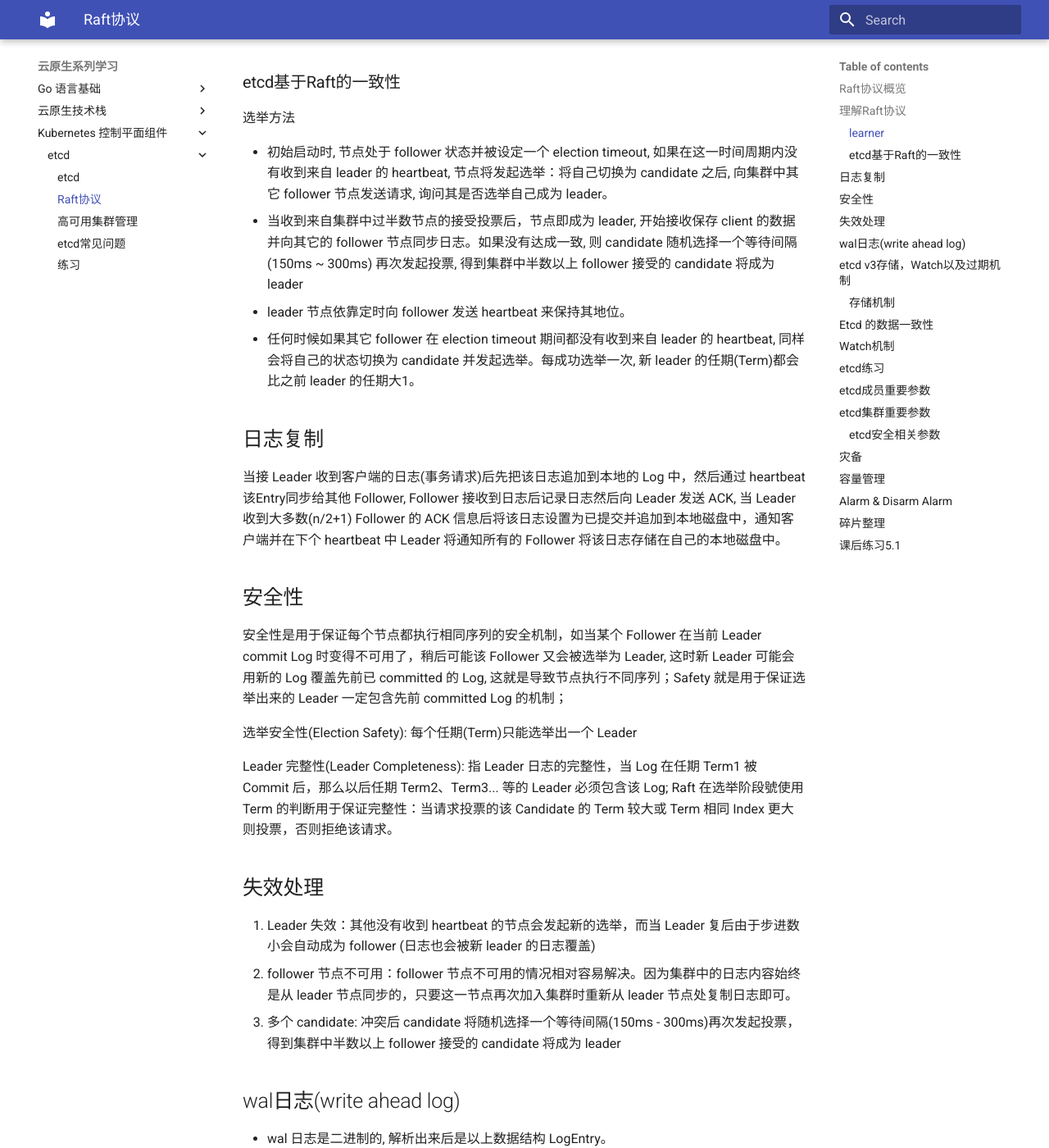
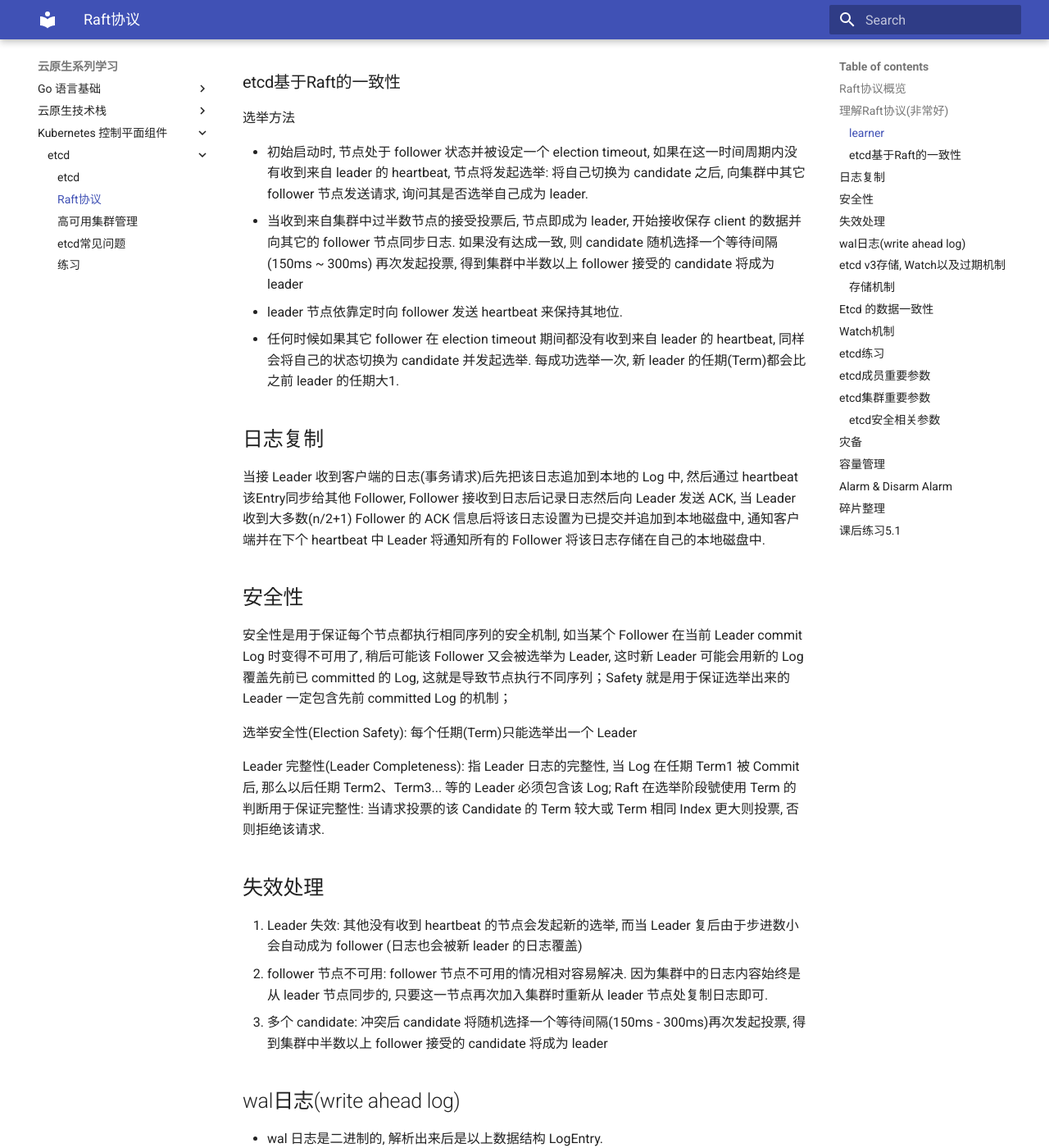
Before and after one commit to mkbooks/k8s-mengfanjie, an MkDocs documentation site: the page built from docs/3/2.md, in a window 1280 px wide and 1400 px high, scrolled down 1367 px. Shown: the whole window at 82% size. Built offline with MkDocs 1.6.1 and Material for MkDocs 9.7.7, drawn with Linux system fonts in a browser that asks for light colours; some of the changed text lies outside the part shown.

```diff
--- a/docs/3/2.md
+++ b/docs/3/2.md
@@ -1,67 +1,67 @@
 # Raft协议
 ## Raft协议概览
-Raft 协议基于 quorum 机制，即大多数同意原则, 任何的变更都需超过半数的成员确认
+Raft 协议基于 quorum 机制, 即大多数同意原则, 任何的变更都需超过半数的成员确认
 ![Raft协议概览](images/Raft%E5%8D%8F%E8%AE%AE%E6%A6%82%E8%A7%88.png)
 
-## 理解Raft协议
+## 理解Raft协议(非常好)
 [http://thesecretlivesofdata.com/raft/](http://thesecretlivesofdata.com/raft/)
 
 ### learner
 Raft 4.2.1 引入的新角色
 
-当出现一个 etcd 集群需要增加节点时，新节点与 Leader 的数据差异较大，需要较多数据同步才能跟上 leader 的最新的数据。
+当出现一个 etcd 集群需要增加节点时, 新节点与 Leader 的数据差异较大, 需要较多数据同步才能跟上 leader 的最新的数据.
 
-此时 Leader 的网络带宽很可能被用尽,进而使得 leader 无法正常保持心跳。
+此时 Leader 的网络带宽很可能被用尽, 进而使得 leader 无法正常保持心跳.
 
-进而导致 follower 重新发起投票。
+进而导致 follower 重新发起投票.
 
-进而可能引发 etcd 集群不可用。
+进而可能引发 etcd 集群不可用.
 
-<font color="blue">Learner 角色只接收数据而不参与投票，因此增加 learner 节点时,集群的 quorum 不变。</font>
+<font color="blue">Learner 角色只接收数据而不参与投票, 因此增加 learner 节点时, 集群的 quorum 不变. </font>
 ![learner](images/learner.png)
 
 ### etcd基于Raft的一致性
 选举方法
 
-- 初始启动时, 节点处于 follower 状态并被设定一个 election timeout, 如果在这一时间周期内没有收到来自 leader 的 heartbeat, 节点将发起选举：将自己切换为 candidate 之后, 向集群中其它 follower 节点发送请求, 询问其是否选举自己成为 leader。
-- 当收到来自集群中过半数节点的接受投票后，节点即成为 leader, 开始接收保存 client 的数据并向其它的 follower 节点同步日志。如果没有达成一致, 则 candidate 随机选择一个等待间隔(150ms ~ 300ms) 再次发起投票, 得到集群中半数以上 follower 接受的 candidate 将成为 leader
-- leader 节点依靠定时向 follower 发送 heartbeat 来保持其地位。
-- 任何时候如果其它 follower 在 election timeout 期间都没有收到来自 leader 的 heartbeat, 同样会将自己的状态切换为 candidate 并发起选举。每成功选举一次, 新 leader 的任期(Term)都会比之前 leader 的任期大1。
+- 初始启动时, 节点处于 follower 状态并被设定一个 election timeout, 如果在这一时间周期内没有收到来自 leader 的 heartbeat, 节点将发起选举: 将自己切换为 candidate 之后, 向集群中其它 follower 节点发送请求, 询问其是否选举自己成为 leader.
+- 当收到来自集群中过半数节点的接受投票后, 节点即成为 leader, 开始接收保存 client 的数据并向其它的 follower 节点同步日志. 如果没有达成一致, 则 candidate 随机选择一个等待间隔(150ms ~ 300ms) 再次发起投票, 得到集群中半数以上 follower 接受的 candidate 将成为 leader
+- leader 节点依靠定时向 follower 发送 heartbeat 来保持其地位.
+- 任何时候如果其它 follower 在 election timeout 期间都没有收到来自 leader 的 heartbeat, 同样会将自己的状态切换为 candidate 并发起选举. 每成功选举一次, 新 leader 的任期(Term)都会比之前 leader 的任期大1.
 
 ## 日志复制
-当接 Leader 收到客户端的日志(事务请求)后先把该日志追加到本地的 Log 中，然后通过 heartbeat 该Entry同步给其他 Follower, Follower 接收到日志后记录日志然后向 Leader 发送 ACK, 当 Leader 收到大多数(n/2+1) Follower 的 ACK 信息后将该日志设置为已提交并追加到本地磁盘中，通知客户端并在下个 heartbeat 中 Leader 将通知所有的 Follower 将该日志存储在自己的本地磁盘中。
+当接 Leader 收到客户端的日志(事务请求)后先把该日志追加到本地的 Log 中, 然后通过 heartbeat 该Entry同步给其他 Follower, Follower 接收到日志后记录日志然后向 Leader 发送 ACK, 当 Leader 收到大多数(n/2+1) Follower 的 ACK 信息后将该日志设置为已提交并追加到本地磁盘中, 通知客户端并在下个 heartbeat 中 Leader 将通知所有的 Follower 将该日志存储在自己的本地磁盘中.
 
 ## 安全性
-安全性是用于保证每个节点都执行相同序列的安全机制，如当某个 Follower 在当前 Leader commit Log 时变得不可用了，稍后可能该 Follower 又会被选举为 Leader, 这时新 Leader 可能会用新的 Log 覆盖先前已 committed 的 Log, 这就是导致节点执行不同序列；Safety 就是用于保证选举出来的 Leader 一定包含先前 committed Log 的机制；
+安全性是用于保证每个节点都执行相同序列的安全机制, 如当某个 Follower 在当前 Leader commit Log 时变得不可用了, 稍后可能该 Follower 又会被选举为 Leader, 这时新 Leader 可能会用新的 Log 覆盖先前已 committed 的 Log, 这就是导致节点执行不同序列；Safety 就是用于保证选举出来的 Leader 一定包含先前 committed Log 的机制；
 
 选举安全性(Election Safety): 每个任期(Term)只能选举出一个 Leader
 
-Leader 完整性(Leader Completeness): 指 Leader 日志的完整性，当 Log 在任期 Term1 被 Commit 后，那么以后任期 Term2、Term3... 等的 Leader 必须包含该 Log; Raft 在选举阶段號使用 Term 的判断用于保证完整性：当请求投票的该 Candidate 的 Term 较大或 Term 相同 Index 更大则投票，否则拒绝该请求。
+Leader 完整性(Leader Completeness): 指 Leader 日志的完整性, 当 Log 在任期 Term1 被 Commit 后, 那么以后任期 Term2、Term3... 等的 Leader 必须包含该 Log; Raft 在选举阶段號使用 Term 的判断用于保证完整性: 当请求投票的该 Candidate 的 Term 较大或 Term 相同 Index 更大则投票, 否则拒绝该请求.
 
 ## 失效处理
-1. Leader 失效：其他没有收到 heartbeat 的节点会发起新的选举，而当 Leader 复后由于步进数小会自动成为 follower (日志也会被新 leader 的日志覆盖)
-2. follower 节点不可用：follower 节点不可用的情况相对容易解决。因为集群中的日志内容始终是从 leader 节点同步的，只要这一节点再次加入集群时重新从 leader 节点处复制日志即可。
-3. 多个 candidate: 冲突后 candidate 将随机选择一个等待间隔(150ms - 300ms)再次发起投票，得到集群中半数以上 follower 接受的 candidate 将成为 leader
+1. Leader 失效: 其他没有收到 heartbeat 的节点会发起新的选举, 而当 Leader 复后由于步进数小会自动成为 follower (日志也会被新 leader 的日志覆盖)
+2. follower 节点不可用: follower 节点不可用的情况相对容易解决. 因为集群中的日志内容始终是从 leader 节点同步的, 只要这一节点再次加入集群时重新从 leader 节点处复制日志即可.
+3. 多个 candidate: 冲突后 candidate 将随机选择一个等待间隔(150ms - 300ms)再次发起投票, 得到集群中半数以上 follower 接受的 candidate 将成为 leader
 
 ## wal日志(write ahead log)
-- wal 日志是二进制的, 解析出来后是以上数据结构 LogEntry。
-- 其中第一个字段 type, —种是 0 表示 Normal, 1 表示 ConfChange ConfChange 表示 Etcd 本身的配置变更同步，比如有新的节点加入等）。第二个字段是 term, 每个 term 代表一个主节点的任期，每次主节点变更 term 就会变化。第三个字段是 index, 这个序号是严格有序递增的, 代表变更序号。第四个字段是二进制的 data, 将 raft request 对象的 pb 结构整个保存下。
-- etcd 源码下有个 tools/etcd-dump-logs, 可以将 wal 日志 dump 成文本查看,可以协助分析 Raft 协议。
-- Raft 协议本身不关心应用数据，也就是 data 中的部分，一致性都通过同步 wal 日志来实现，每个节点将从主节点收到的 data apply 到本地的存储, Raft 只关心日志的同步状态，如果本地存储实现的有 bug，比如没有正确南将 data apply 到本地，也可能会导致数据不一致。
+- wal 日志是二进制的, 解析出来后是以上数据结构 LogEntry.
+- 其中第一个字段 type, —种是 0 表示 Normal, 1 表示 ConfChange ConfChange 表示 Etcd 本身的配置变更同步, 比如有新的节点加入等). 第二个字段是 term, 每个 term 代表一个主节点的任期, 每次主节点变更 term 就会变化. 第三个字段是 index, 这个序号是严格有序递增的, 代表变更序号. 第四个字段是二进制的 data, 将 raft request 对象的 pb 结构整个保存下.
+- etcd 源码下有个 tools/etcd-dump-logs, 可以将 wal 日志 dump 成文本查看, 可以协助分析 Raft 协议.
+- Raft 协议本身不关心应用数据, 也就是 data 中的部分, 一致性都通过同步 wal 日志来实现, 每个节点将从主节点收到的 data apply 到本地的存储, Raft 只关心日志的同步状态, 如果本地存储实现的有 bug, 比如没有正确南将 data apply 到本地, 也可能会导致数据不一致.
 
 ![Entry](images/Entry.png)
 
-## etcd v3存储，Watch以及过期机制
+## etcd v3存储, Watch以及过期机制
 ![etcd v3存储](images/Etcd-V3-Store.png)
 
 ### 存储机制
-etcd v3 store 分为两部分，一部分是内存中的索引，kvindex，是基于 Google 开源的一个 Golang 的 btree 实现的，另外一部分是后端存储。按照它的设计，backend 可以对接多种存储，当前使用的 boltdb。boltdb 是一个单机的支持事务的 kv 存储，etcd 的事务是基于 boltdb 的事务实现的。etcd 在 boltdb 中存储的 key 是 reversion, value 是 etcd 自己的 key-value 组合，也就是说 etcd 会在 boltdb 中把每个版本都保存下，从而实现了多版本机制。
+etcd v3 store 分为两部分, 一部分是内存中的索引, kvindex, 是基于 Google 开源的一个 Golang 的 btree 实现的, 另外一部分是后端存储. 按照它的设计, backend 可以对接多种存储, 当前使用的 boltdb. boltdb 是一个单机的支持事务的 kv 存储, etcd 的事务是基于 boltdb 的事务实现的. etcd 在 boltdb 中存储的 key 是 reversion, value 是 etcd 自己的 key-value 组合, 也就是说 etcd 会在 boltdb 中把每个版本都保存下, 从而实现了多版本机制.
 
-reversion 主要由两部分组成，第一部分 main rev，每次事务进行加一，第二部分 sub rev，同一个事务中的每次操作加一。
+reversion 主要由两部分组成, 第一部分 main rev, 每次事务进行加一, 第二部分 sub rev, 同一个事务中的每次操作加一.
 
-etcd 提供了命令和设置选项来控制 compact, 同时支持 put 操作的参数来精确控制某个 key 的历史版本数。
+etcd 提供了命令和设置选项来控制 compact, 同时支持 put 操作的参数来精确控制某个 key 的历史版本数.
 
-内存 kvindex 保存的就是 key 和 reversion 之前的映射关系，用来加速查询。
+内存 kvindex 保存的就是 key 和 reversion 之前的映射关系, 用来加速查询.
 
 ![存储机制](images/%E5%AD%98%E5%82%A8%E6%9C%BA%E5%88%B6.png)
 
@@ -69,11 +69,11 @@ etcd 提供了命令和设置选项来控制 compact, 同时支持 put 操作的
 ![Etcd的数据一致性](images/Etcd%E6%95%B0%E6%8D%AE%E4%B8%80%E8%87%B4%E6%80%A7.png)
 
 ## Watch机制
-etcd v3 的 watch 机制支持 watch 某个固定的 key，也支持 watch 一个范围（可以用于模拟目录的 结构的 watch），所以 watchGroup 包含两种 watcher，—种是 key watchers，数据结构是每个 key 对应一组 watcher，另外一种是 range watchers，数据结构是一个 IntervalTree，方便通过区间查找到对应的 watcher。
+etcd v3 的 watch 机制支持 watch 某个固定的 key, 也支持 watch 一个范围(可以用于模拟目录的 结构的 watch), 所以 watchGroup 包含两种 watcher, —种是 key watchers, 数据结构是每个 key 对应一组 watcher, 另外一种是 range watchers, 数据结构是一个 IntervalTree, 方便通过区间查找到对应的 watcher.
 
-同时，每个 WatchableStore 包含两种 watcherGroup，—种是 synced，—种是 unsynced，前者表示该 group 的 watcher 数据都已经同步完毕，在等待新的变更，后者表示该 group 的 watcher 数据同步落后于当前最新变更，还在追赶。
+同时, 每个 WatchableStore 包含两种 watcherGroup, —种是 synced, —种是 unsynced, 前者表示该 group 的 watcher 数据都已经同步完毕, 在等待新的变更, 后者表示该 group 的 watcher 数据同步落后于当前最新变更, 还在追赶.
 
-当 etcd 收到客户端的 watch 请求，如果请求携带了 revision 参数，则比较请求的 revision 和 store 当前的 revision，如果大于当前 revision，则放入 synced 组中，否则放入 unsynced组。同时 etcd 会启动一个后台的 goroutine 持续同步 unsynced 的 watcher，然后将其迁移到 synced 组。也就是这种机制下，etcd v3 支持从任意版本开 Swatch，没有 v2 的 1000 条历史 event 表限制的问题（当然这是指没有 compact 的情况下）
+当 etcd 收到客户端的 watch 请求, 如果请求携带了 revision 参数, 则比较请求的 revision 和 store 当前的 revision, 如果大于当前 revision, 则放入 synced 组中, 否则放入 unsynced组. 同时 etcd 会启动一个后台的 goroutine 持续同步 unsynced 的 watcher, 然后将其迁移到 synced 组. 也就是这种机制下, etcd v3 支持从任意版本开 Swatch, 没有 v2 的 1000 条历史 event 表限制的问题(当然这是指没有 compact 的情况下)
 
 ## etcd练习
 查看集群成员状态 `etcdctl member list --write-out=table`
```
